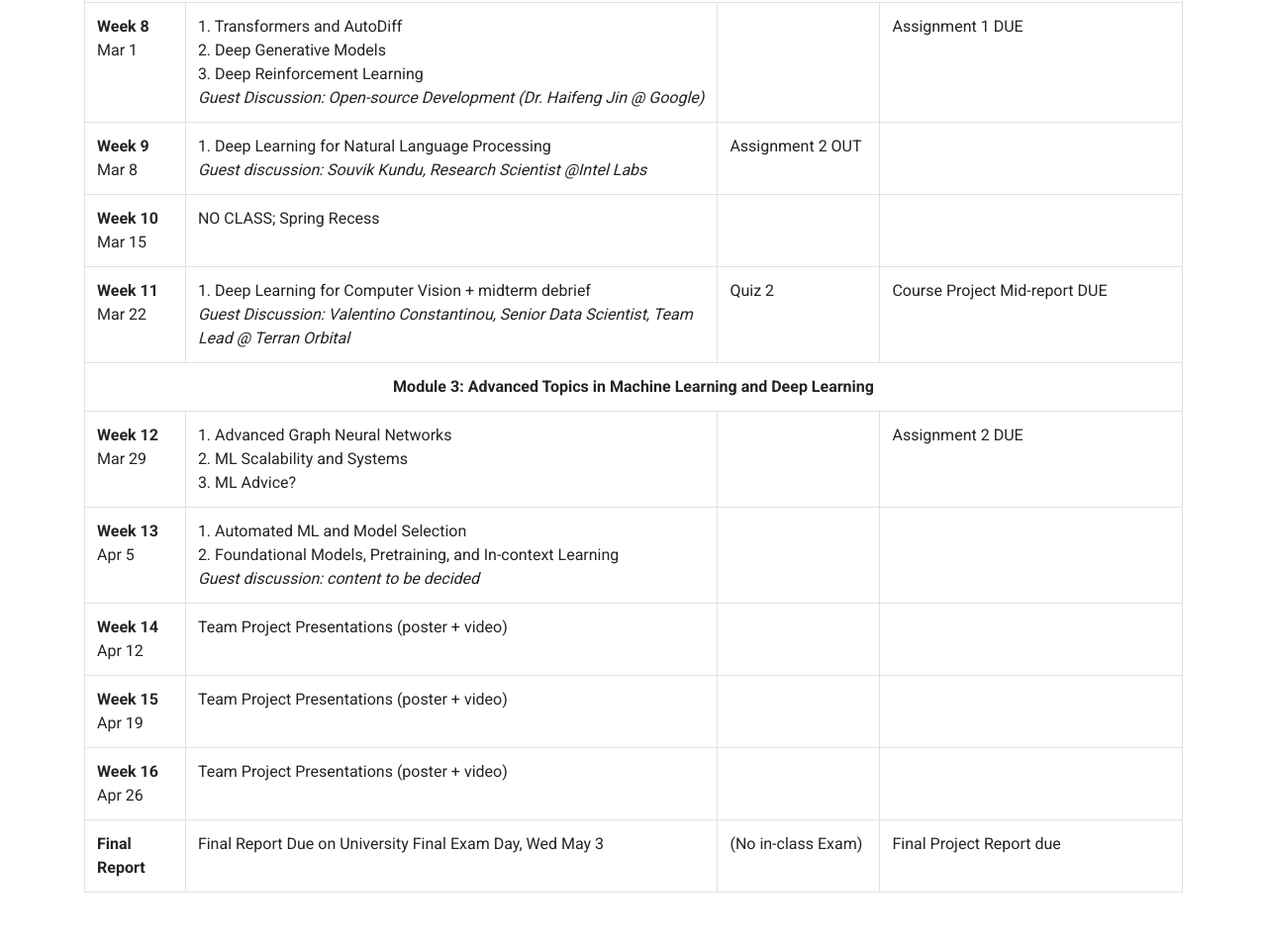
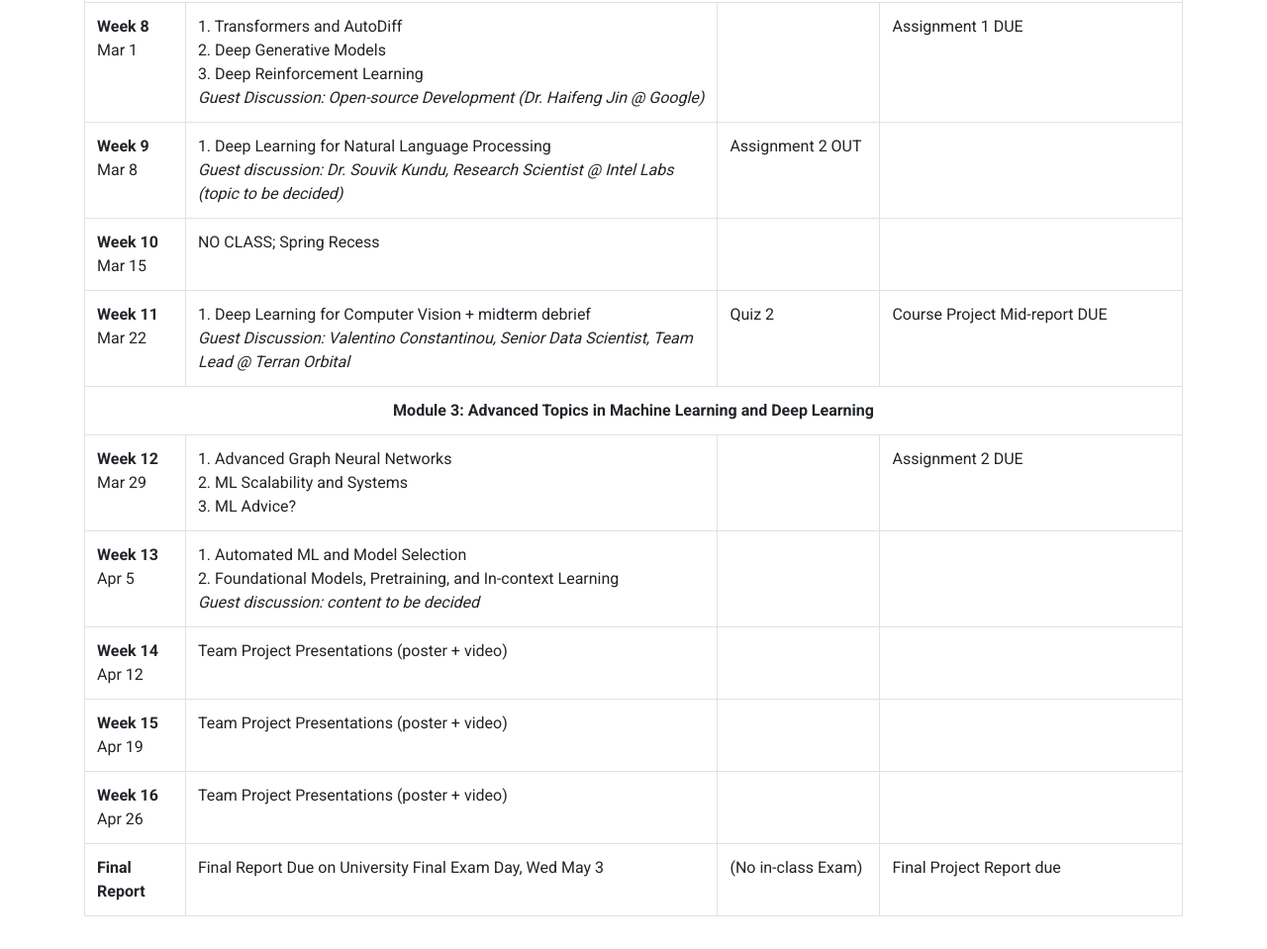
Before and after one commit to USC-ASAP/CSCI566-S24, a plain HTML site: page schedule.html in a window 1280 px wide. Shown: the part 1255-2214 px from the top of the page at 99% size. Drawn offline with nearby package versions, Linux system fonts and the light colour scheme.

Commit message:
regular update

```diff
--- a/schedule.html
+++ b/schedule.html
@@ -216,7 +216,7 @@
                             <td><strong>Week 9</strong><br>Mar 8</td>
                             <td>
                                 1. Deep Learning for Natural Language Processing<br>
-                                <em>Guest discussion: Souvik Kundu, Research Scientist @Intel Labs</em>
+                                <em>Guest discussion: Dr. Souvik Kundu, Research Scientist @ Intel Labs (topic to be decided)</em>
                             </td>
                             <td>Assignment 2 OUT</td>
                             <td></td>
```
